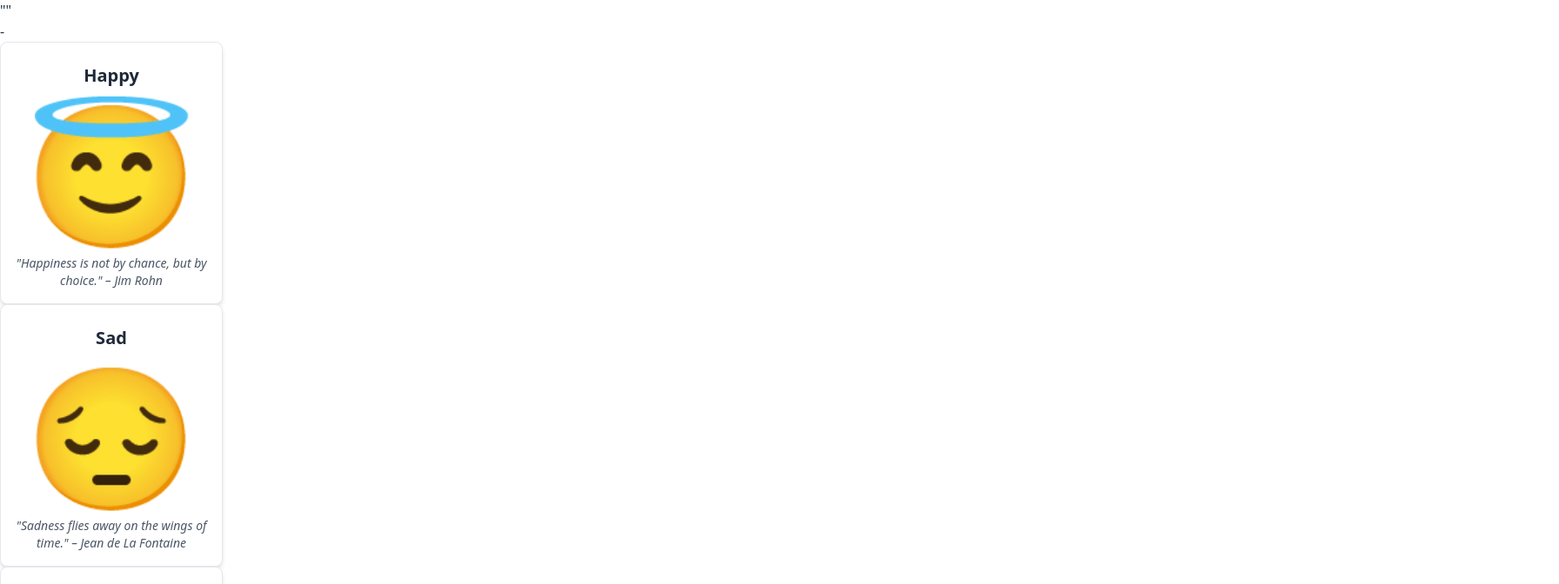
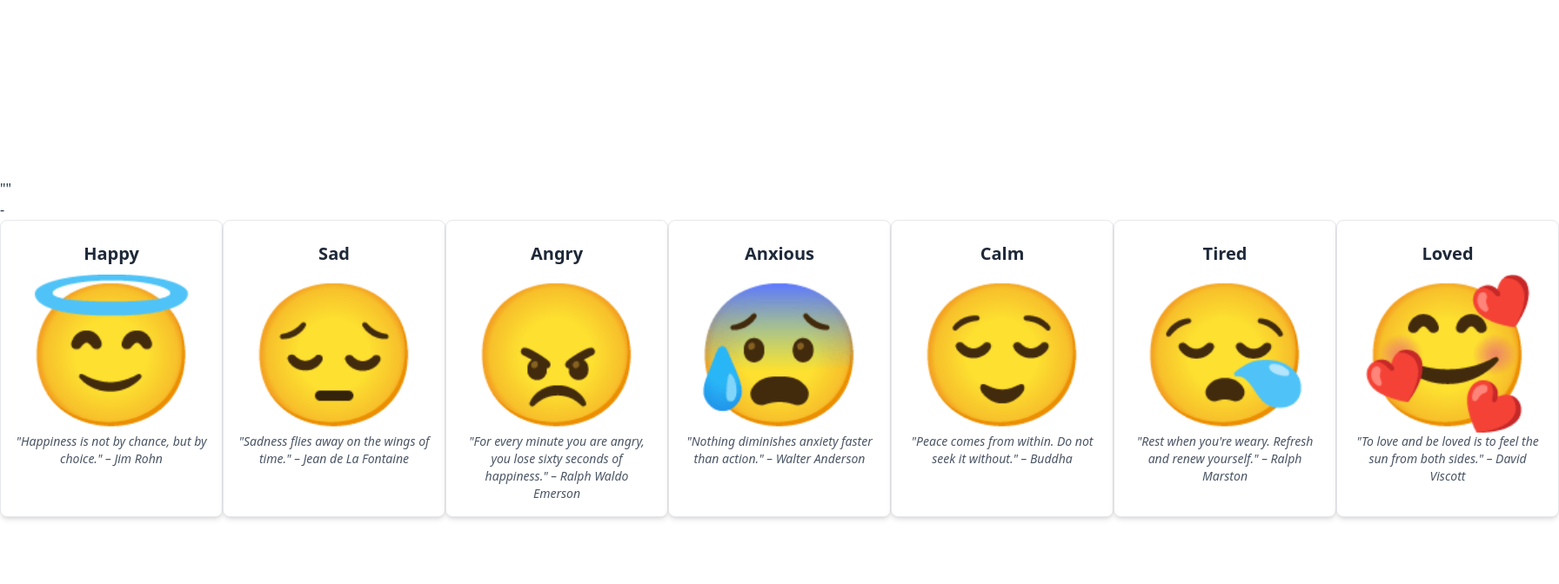
Before and after one commit to anjana732/mood-journal, a React (Vite) app: page / in a window 1280 px wide. Shown: the top 672 px of the page at 87% size, 1792 px wide, since content can reach past the window. Built offline with nearby package versions, Linux system fonts and the light colour scheme; no server answers.

Commit message:
Add TodayMood Component

```diff
--- a/src/App.css
+++ b/src/App.css
@@ -1,4 +1,9 @@
 @import "tailwindcss";
+
+#emoji-container{
+  display: flex;
+}
+
 /* #root {
   max-width: 1280px;
   margin: 0 auto;
--- a/src/App.jsx
+++ b/src/App.jsx
@@ -1,6 +1,8 @@
 import EmojiCard from './components/EmojiCard'
 import './App.css'
 import QuoteOfTheDay from './components/QuoteOfTheDay';
+import { useState } from 'react';
+import TodayMood from './components/TodayMood';
 
 function App() {
   const emojiObject = [
@@ -45,13 +47,22 @@ function App() {
     }
   ];
 
+  const [selectMood, setSelectMood] = useState("");
+
+  function handleMoodSelect(moodObj){
+    setSelectMood(moodObj);
+  }
+
   return (
     <>
       <QuoteOfTheDay/>
+    <div id="emoji-container">
      {emojiObject.map((mood)=>{
-      return <EmojiCard key={mood.emojiName} {...mood}/>
+      return <EmojiCard key={mood.emojiName} {...mood} onMoodSelect={handleMoodSelect}/>
      } )}
+      </div>
 
+    <TodayMood mood={selectMood}/>
     </>
   )
 }
--- a/src/components/EmojiCard.jsx
+++ b/src/components/EmojiCard.jsx
@@ -1,7 +1,13 @@
-function EmojiCard({ emojiName, emoji, quote }) {
+function EmojiCard({ emojiName, emoji, quote , onMoodSelect}) {
+
+    const handleClick = () =>{
+        onMoodSelect({mood:emojiName})
+    }
+
     return (
         <>
-            <div className="bg-white p-4 rounded-lg shadow-md hover:shadow-xl transition w-64 text-center border border-gray-200">
+            <div className="bg-white p-4 rounded-lg shadow-md hover:shadow-xl transition w-64 text-center border border-gray-200 cursor-pointer"
+            onClick={handleClick}>
 
                 <h3 className="mt-2 mb-4 font-semibold text-xl text-gray-800">{emojiName}</h3>
                 <div style={{ fontSize: '10rem' }} className="text-9xl">{emoji}</div>
--- /dev/null
+++ b/src/components/TodayMood.jsx
@@ -0,0 +1,9 @@
+function TodayMood({mood}){
+    return(
+        <>
+            <p>{mood.mood}</p>
+        </>
+    )
+}
+
+export default TodayMood;
```
